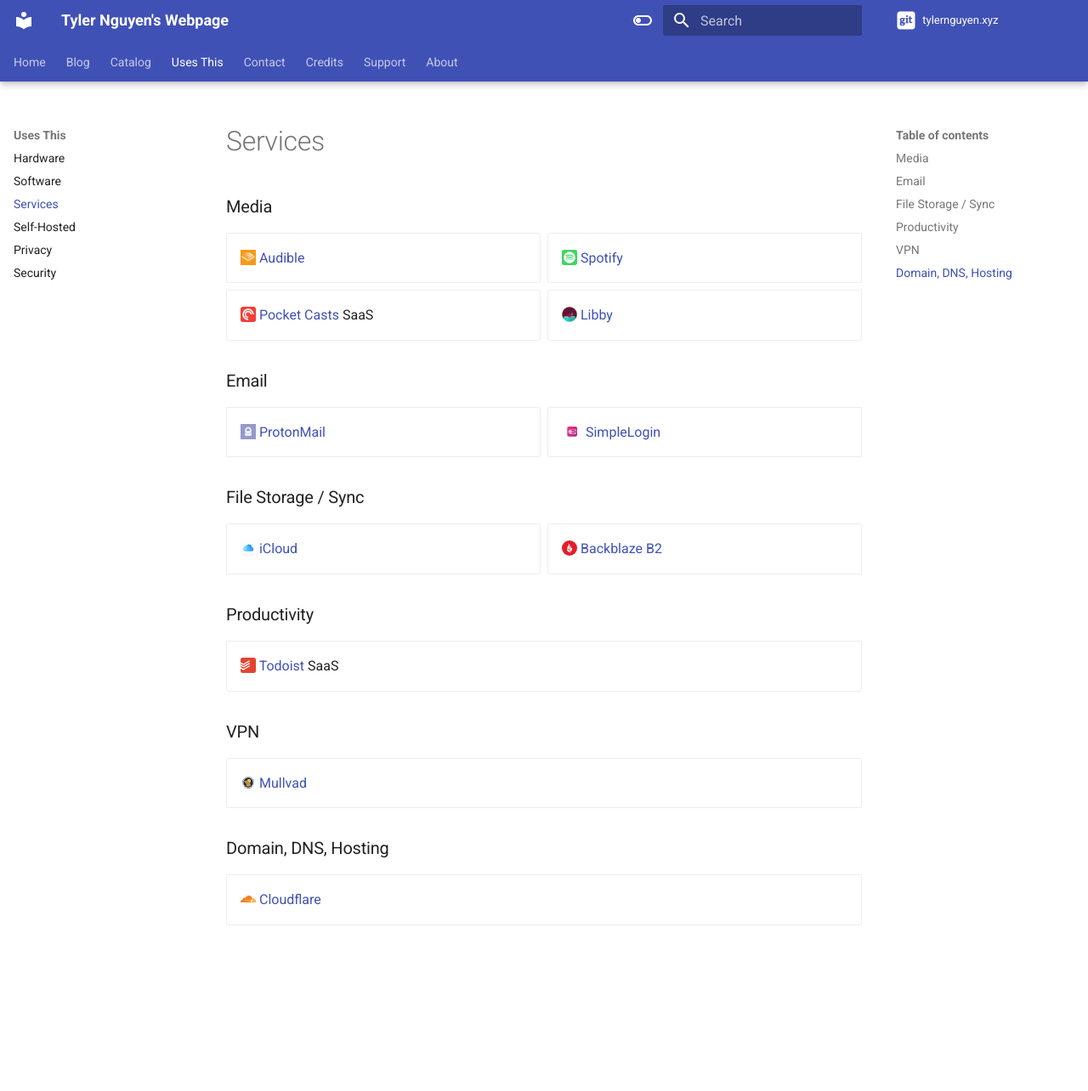
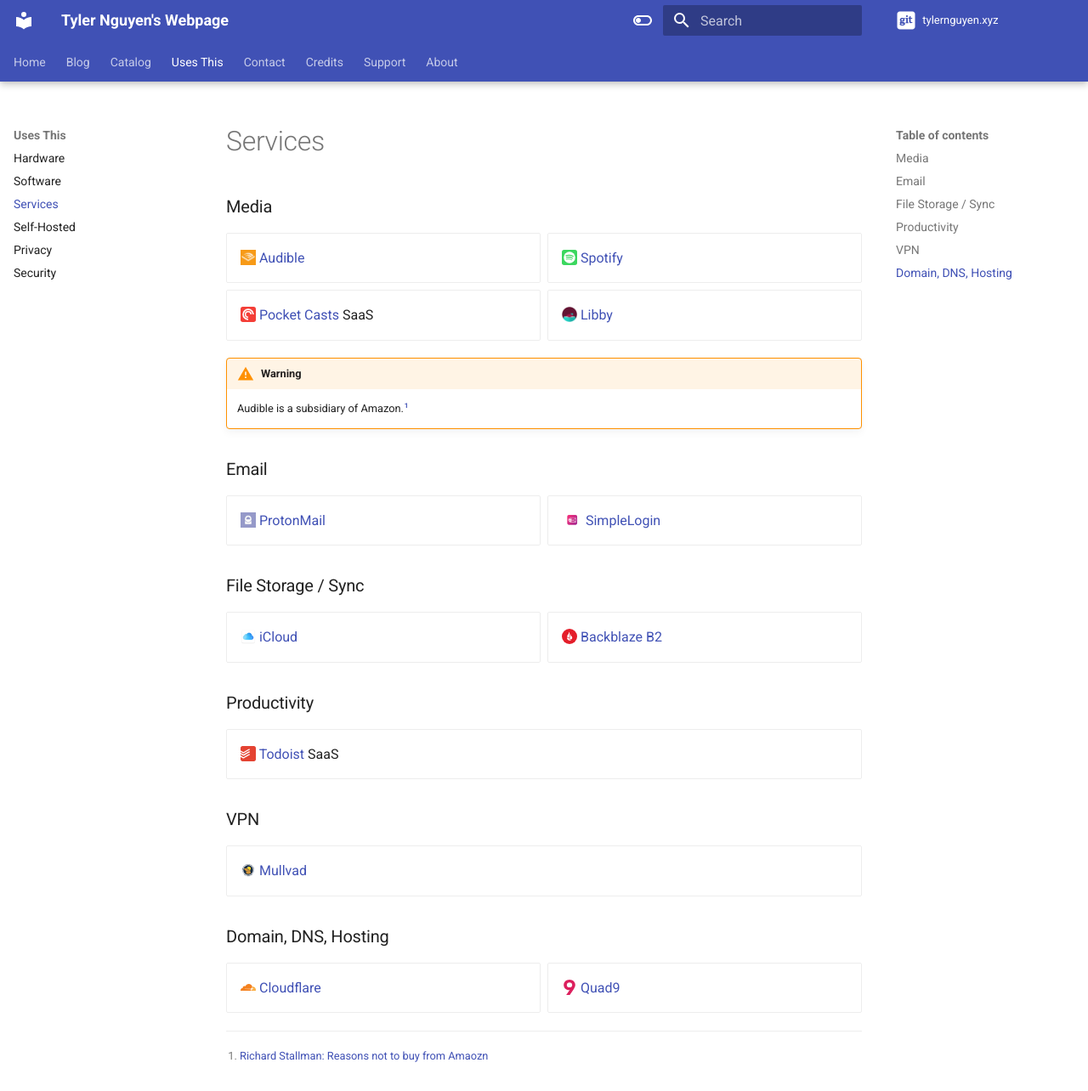
Before and after one commit to tylernguyen/tylernguyen.xyz, an MkDocs documentation site: the page built from docs/uses-this/services.md, in a window 1280 px wide and 1284 px high. Shown: the whole window at 85% size. Built offline with MkDocs 1.6.1 and Material for MkDocs 9.7.7, drawn with Linux system fonts in a browser that asks for light colours; plug-ins that fetch from the network failed and are left out; comment, search, counter and statistics services are not loaded.

Commit message:
add quad9

```diff
--- a/docs/uses-this/services.md
+++ b/docs/uses-this/services.md
@@ -8,6 +8,10 @@
 - ![Libby](/assets/img/uses-this/Libby.png){ .twemoji } [Libby](https://libbyapp.com)
 
 </div>
+
+!!! warning
+
+    Audible is a subsidiary of Amazon.[^1]
 
 ### Email
 
@@ -48,5 +52,8 @@
 <div class="grid cards" markdown>
 
 - ![Cloudflare](/assets/img/uses-this/Cloudflare.svg){ .twemoji } [Cloudflare](https://www.cloudflare.com/)
+- ![Quad9](/assets/img/uses-this/Quad9.svg){ .twemoji } [Quad9](https://www.quad9.net/)
 
 </div>
+
+[^1]: [Richard Stallman: Reasons not to buy from Amaozn](https://stallman.org/amazon.html)
```
Also changed, not shown: docs/about.md (+1 -3 lines), docs/blog/index.md (+1 -1 lines), docs/assets/img/uses-this/quad9.svg (added).
